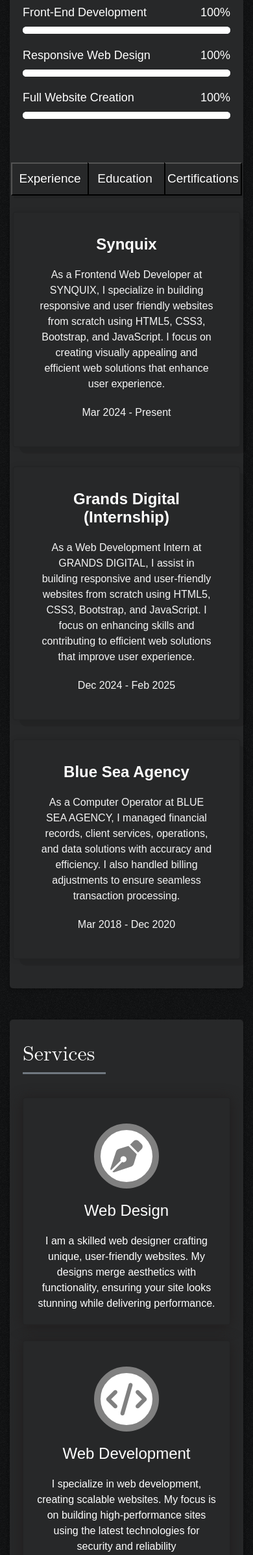
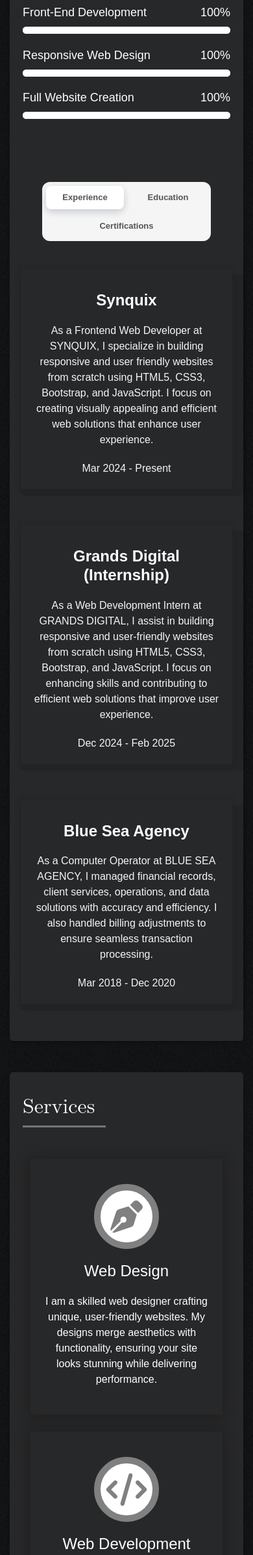
Before and after one commit to abdulbasitshakeel/portfolio, a PHP site: page / in a window 390 px wide. Shown: the part 2538-4931 px from the top of the page at 65% size. Run offline with PHP 8.4, Linux system fonts and the light colour scheme; some web fonts are replaced.

Commit message:
all done

```diff
--- a/assets/css/style.css
+++ b/assets/css/style.css
@@ -616,44 +616,90 @@ span.navbar-brand img {
 }
 
 /* ///////////////experience//////////////// */
-.multi-button {
+.button-container {
   display: flex;
-  box-shadow: rgba(0, 0, 0, 0.1) 4px 4px;
-  margin-bottom: 25px;
-  justify-self: anchor-center;
+  justify-content: center;
+  align-items: center;
+  width: 100%;
+  padding: 30px;
+  box-sizing: border-box;
 }
 
-.multi-button button {
-  flex-grow: 1;
-  cursor: pointer;
-  position: relative;
-  padding: 5px;
-  color: white;
-  background-color:rgb(39, 40, 41);
-  font-size: 19px;
-  text-shadow: rgba(0, 0, 0, 0.1) 2px 2px;
-  transition: flex-grow 250ms cubic-bezier(0.215, 0.61, 0.355, 1), width 0.3s ease;
-  width: 120px; /* Default button width */
-  text-align: center;
+.multi-button {
+  display: inline-flex; /* Changed to inline-flex for better centering */
+  gap: 8px;
+  background: #f5f5f5;
+  padding: 6px;
+  border-radius: 12px;
+  max-width: 100%;
 }
 
-.multi-button button + button {
-    border-left: 2px solid black;
-    margin-left: -2px;
-    padding: 9px 8px 9px 3px;
+.split-button {
+  padding: 12px 24px;
+  border: none;
+  background: transparent;
+  color: #555;
+  font-weight: 600;
+  font-size: 14px;
+  border-radius: 8px;
+  cursor: pointer;
+  transition: all 0.3s ease;
+  position: relative;
+  overflow: hidden;
+  white-space: nowrap; /* Prevents text wrapping */
 }
 
-.multi-button button:hover,
-.multi-button button:focus {
-  flex-grow: 2;
-  color: white;
-  background-color: rgb(70, 71, 73);
-  outline: none;
-  text-shadow: none;
-  width: 150px; /* Increase width on hover */
+.split-button:hover {
+  background: rgba(0, 0, 0, 0.05);
+  color: #333;
+  transform: translateY(-2px); /* Better hover effect */
 }
-.multi-button button:active {
-  transform: translateY(2px);
+
+.split-button.activee {
+  background: white;
+  color: #555;
+  box-shadow: 0 4px 12px rgba(12, 31, 59, 0.2);
+}
+
+/* Ripple effect */
+.split-button::after {
+  content: "";
+  position: absolute;
+  top: 0;
+  left: 0;
+  width: 100%;
+  height: 100%;
+  background: radial-gradient(circle, rgba(20, 31, 48, 0.2) 1%, transparent 1%) center/15000%;
+  opacity: 0;
+  transition: opacity 0.5s, background-size 0.5s;
+}
+
+.split-button:active::after {
+  background-size: 100%;
+  opacity: 1;
+  transition: 0s;
+}
+
+/* Responsive adjustments */
+@media (max-width: 768px) {
+  .multi-button {
+    flex-wrap: wrap;
+    justify-content: center;
+  }
+
+  .split-button {
+    padding: 10px 16px;
+    font-size: 13px;
+    flex: 1 1 30%; /* Allows 3 buttons per row */
+    min-width: 0; /* Overrides previous min-width */
+  }
+}
+
+@media (max-width: 480px) {
+  .split-button {
+    flex: 1 1 45%; /* 2 buttons per row on very small screens */
+    padding: 8px 12px;
+  }
 }
 
 
@@ -937,6 +988,19 @@ span.navbar-brand img {
     width: 100%;
     text-align: center;
   }
+  .preview-card__content {
+    flex: 1;
+    min-width: 0px;
+    padding: 20px 0;
+}
+.card {
+  margin: 11px;
+}
+
+.card-just-text {
+  padding: 0px;
+  text-align: center;
+}
 }
 
 /*btn back to work*/
@@ -1092,6 +1156,14 @@ a.f-Upwork:hover {
   .sticky-icon{
     display: none;
   }
+  .card {
+    margin: 11px;
+}
+
+.card-just-text {
+    padding: 0px;
+    text-align: center;
+}
 }
 
 @media (max-width: 414px) {
--- a/index.php
+++ b/index.html
@@ -12,10 +12,10 @@
   <link href="assets/css/style-sky-blue.css" rel="stylesheet">
   <link rel="stylesheet" href="https://cdnjs.cloudflare.com/ajax/libs/font-awesome/6.7.2/css/all.min.css" integrity="sha512-Evv84Mr4kqVGRNSgIGL/F/aIDqQb7xQ2vcrdIwxfjThSH8CSR7PBEakCr51Ck+w+/U6swU2Im1vVX0SVk9ABhg==" crossorigin="anonymous" referrerpolicy="no-referrer" />
 </head>
-<body >
+<body>
   <nav class="navbar navbar-b navbar-trans navbar-expand-md fixed-top rounded-navbar" id="mainNav">
     <div class="container d-flex justify-content-between align-items-center">
-      <span class="navbar-brand"><a href="index.php"><img src="assets/img/logo.png" alt="" ></a></span>
+      <span class="navbar-brand"><a href="index.html"><img src="assets/img/logo.png" alt="" ></a></span>
       <button class="navbar-toggler collapsed" type="button" data-toggle="collapse" data-target="#navbarDefault"
         aria-controls="navbarDefault" aria-expanded="false" aria-label="Toggle navigation">
         <span></span>
@@ -38,8 +38,8 @@
           </li>
         </ul>
         <div class="d-flex flex-row align-items-center ml-auto">
-          <a class="btn btn-outline-light resume-btn ms-3" href="#" onclick="window.location.href='assets/img/basit frontend developer.pdf'">Resume</a>
-          <a class="btn btn-light hire-btn" href="#">Hire Me</a>
+          <a class="btn btn-outline-light resume-btn ms-3" href="assets/img/basit-frontend.pdf" download>Resume</a>
+          <a class="btn btn-light hire-btn" href="mailto:basitshakeel2005@gmail.com">Hire Me</a>
         </div>
       </div>
     </div>
@@ -187,10 +187,12 @@
                   <div class="exp-edu-container">
                     <div class="row">
                       <div class="col-12 text-center">
-                        <div class="multi-button">
-                          <button class="split-button activee" onclick="togglePricing('payg')">Experience</button>
-                          <button class="split-button" onclick="togglePricing('annual')">Education</button>
-                          <button class="split-button" onclick="togglePricing('cert')">Certifications</button>
+                        <div class="button-container">
+                          <div class="multi-button">
+                            <button class="split-button activee" onclick="togglePricing('payg')">Experience</button>
+                            <button class="split-button" onclick="togglePricing('annual')">Education</button>
+                            <button class="split-button" onclick="togglePricing('cert')">Certifications</button>
+                          </div>
                         </div>
                       </div>
 
@@ -440,7 +442,6 @@
       </div>
     </div>
   </section>
-  <button id="back-to-top-btn"><i class="fas fa-angle-double-up"></i></button>
   <footer class="pb-3 pt-3">
     <div class="container">
       <div class="row">
```
Also changed, not shown: other parts of assets/css/style.css (+13 -8 lines), assets/img/synquix.png, 2 other files.
